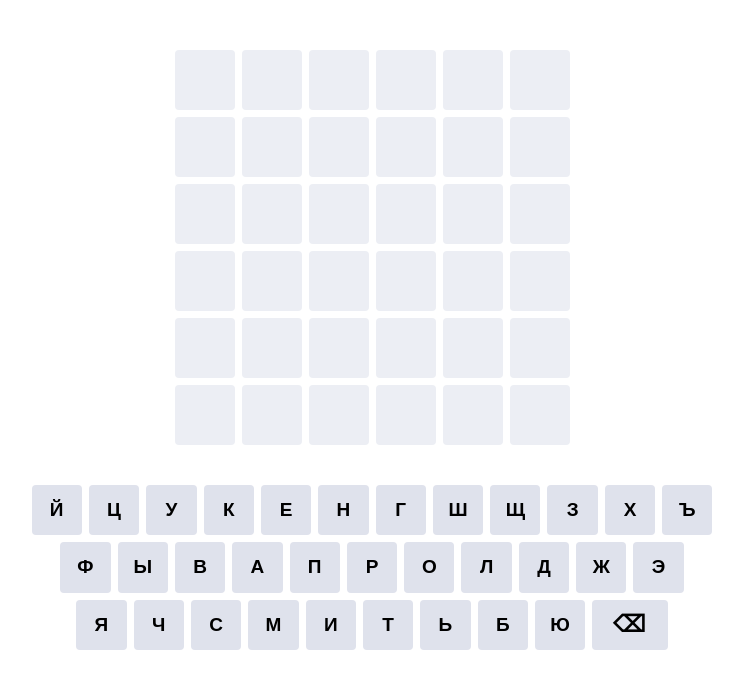
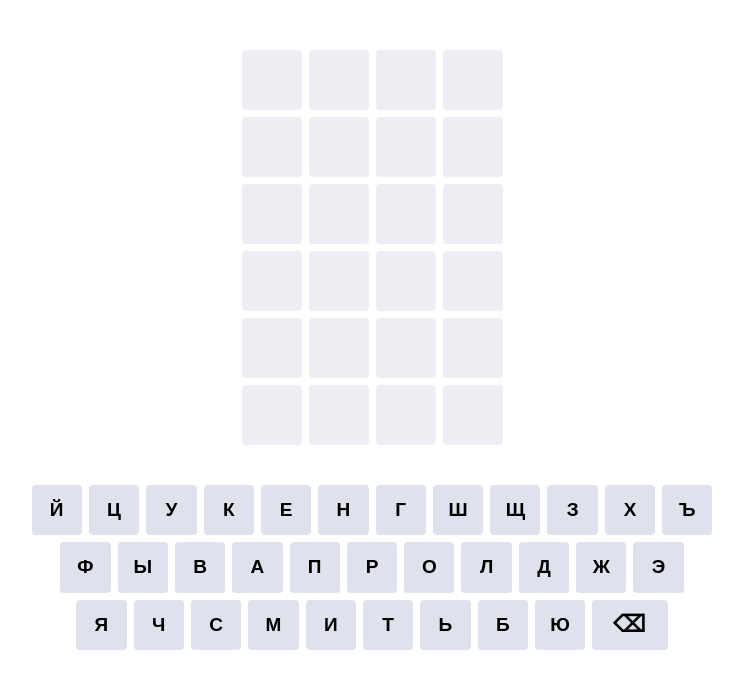
Before and after one commit to iammugik/awords, a Vue app: page / in a window 1280 px wide. Shown: the top 688 px of the page, without its empty margins (268-1011 px from the left). Built offline with nearby package versions, Linux system fonts and the light colour scheme.

Commit message:
Add word length rotation

```diff
--- a/src/stores/store.ts
+++ b/src/stores/store.ts
@@ -37,14 +37,15 @@ export interface State {
   otherWords: string[];
 }
 
-const wordLengths = [4, 5, 6, 7];
+const wordLengthRange = [4, 7];
+const wordLengthStart = wordLengthRange[0] - 1;
 
 const getDefaultState = () => {
   return {
     status: GameStatus.INIT,
     secretWord: "",
     rowsCount: 6,
-    wordLength: 5,
+    wordLength: wordLengthStart,
     activeRow: 0,
     guesses: [[]],
     secretWords: [],
@@ -67,6 +68,7 @@ export const store = createStore<State>({
     },
     SET_WORD_LENGTH(state, length: number) {
       state.wordLength = length;
+      localStorage.setItem("awords:wordLength", length.toString());
       state.secretWords = state.secretWords.filter((w) => w.length === length);
       state.otherWords = state.otherWords.filter((w) => w.length === length);
     },
@@ -125,7 +127,13 @@ export const store = createStore<State>({
     ) {
       commit("RESET_GAME");
       await dispatch("loadDictionaries", locale);
-      const wordLength = getRandomElement(wordLengths);
+      const oldWordLength = localStorage.getItem("awords:wordLength")
+        ? Number(localStorage.getItem("awords:wordLength"))
+        : wordLengthStart;
+      const wordLength =
+        oldWordLength < wordLengthRange[1]
+          ? oldWordLength + 1
+          : wordLengthRange[0];
       commit("SET_WORD_LENGTH", wordLength);
       const secretWord = getRandomElement(state.secretWords);
       commit("SET_SECRET_WORD", secretWord);
```
